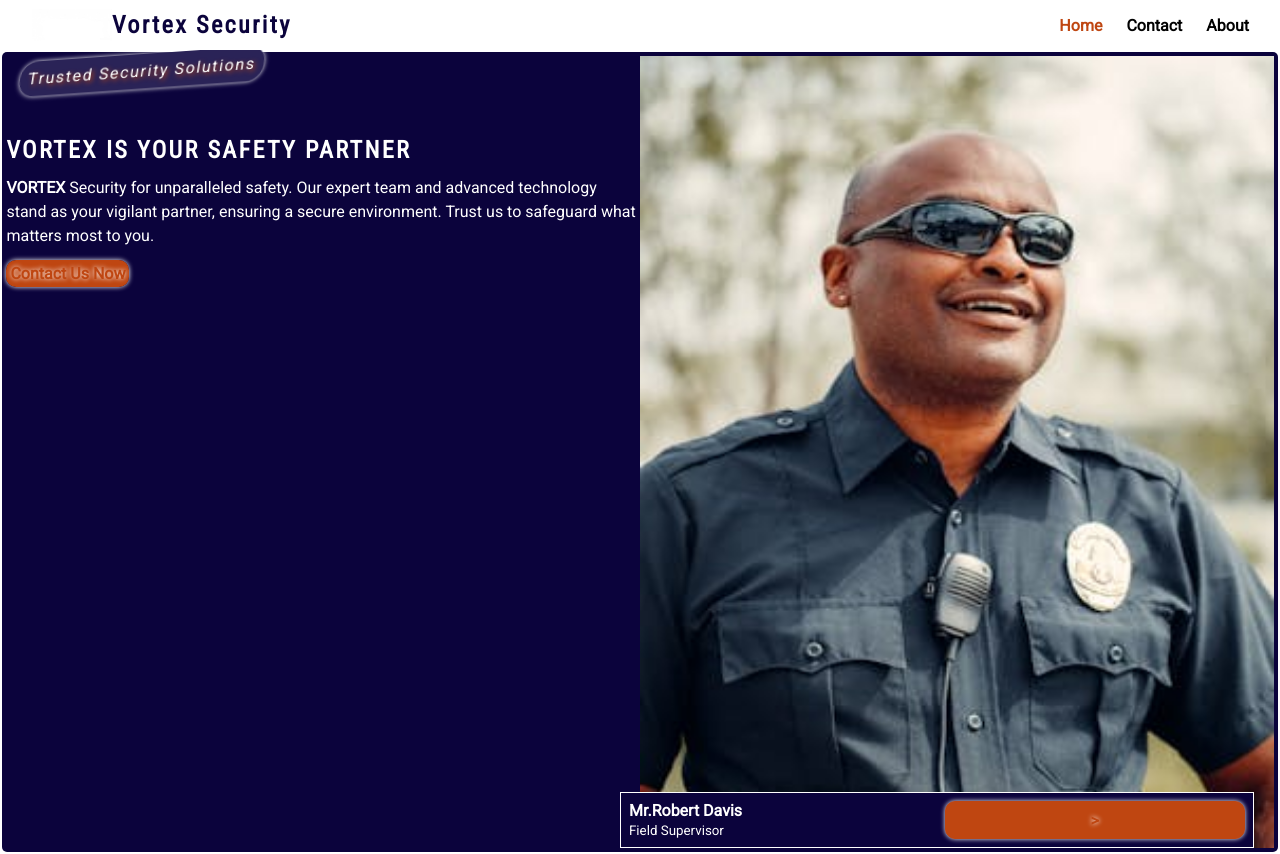
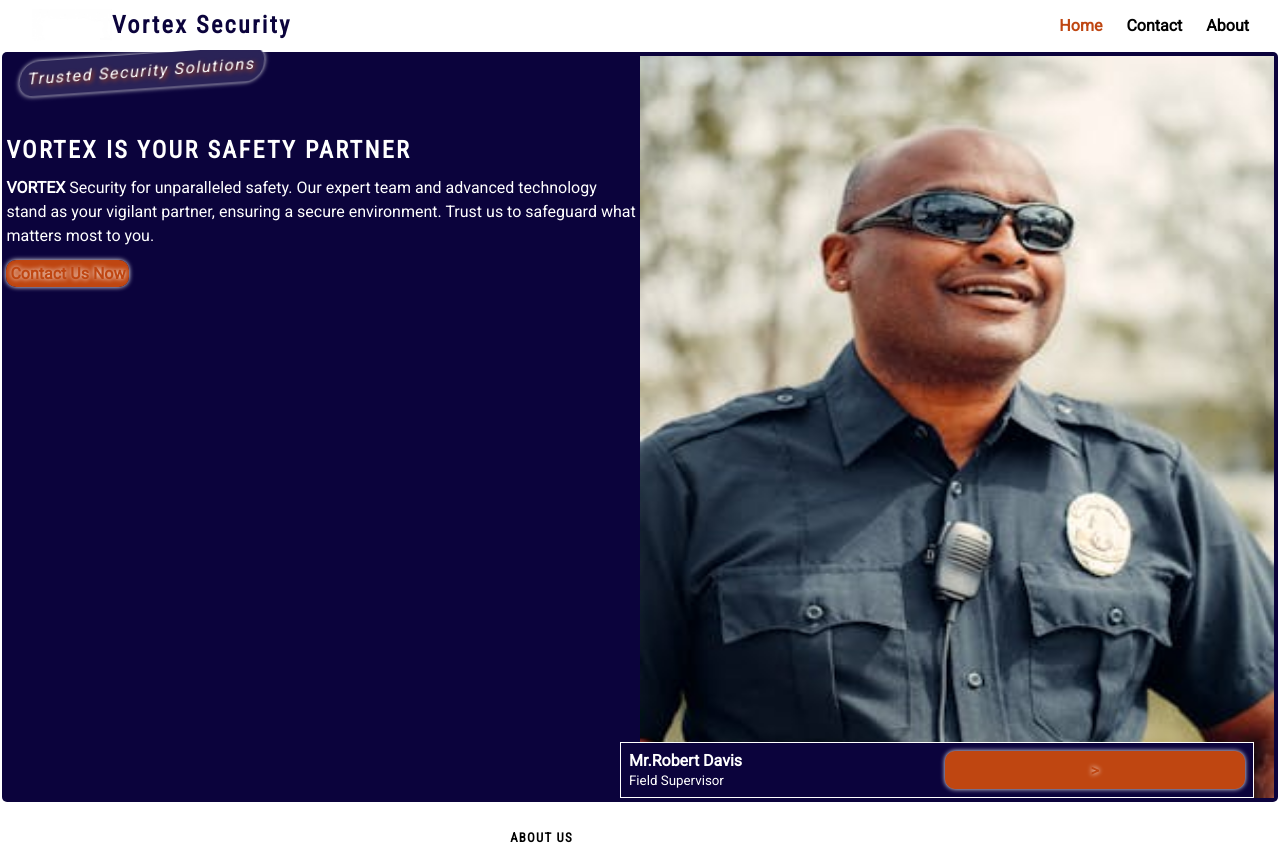
Before and after one commit to lexxakaatune/vortex-security, a React (Create React App) app: page / in a window 1280 px wide. Shown: the top 854 px of the page. Built offline with nearby package versions, Linux system fonts and the light colour scheme.

Commit message:
Update home.css

```diff
--- a/src/assets/css/home.css
+++ b/src/assets/css/home.css
@@ -3,7 +3,7 @@
   border-radius: 5px;
   background-color: var(--hero-bgcolor);
   color: var(--reverse-font-color);
-  min-height: 100vh ;
+  min-height: calc(100dvh - 50px) ;
   margin: 0.15rem;
   padding: 0.25rem;
 }
```
